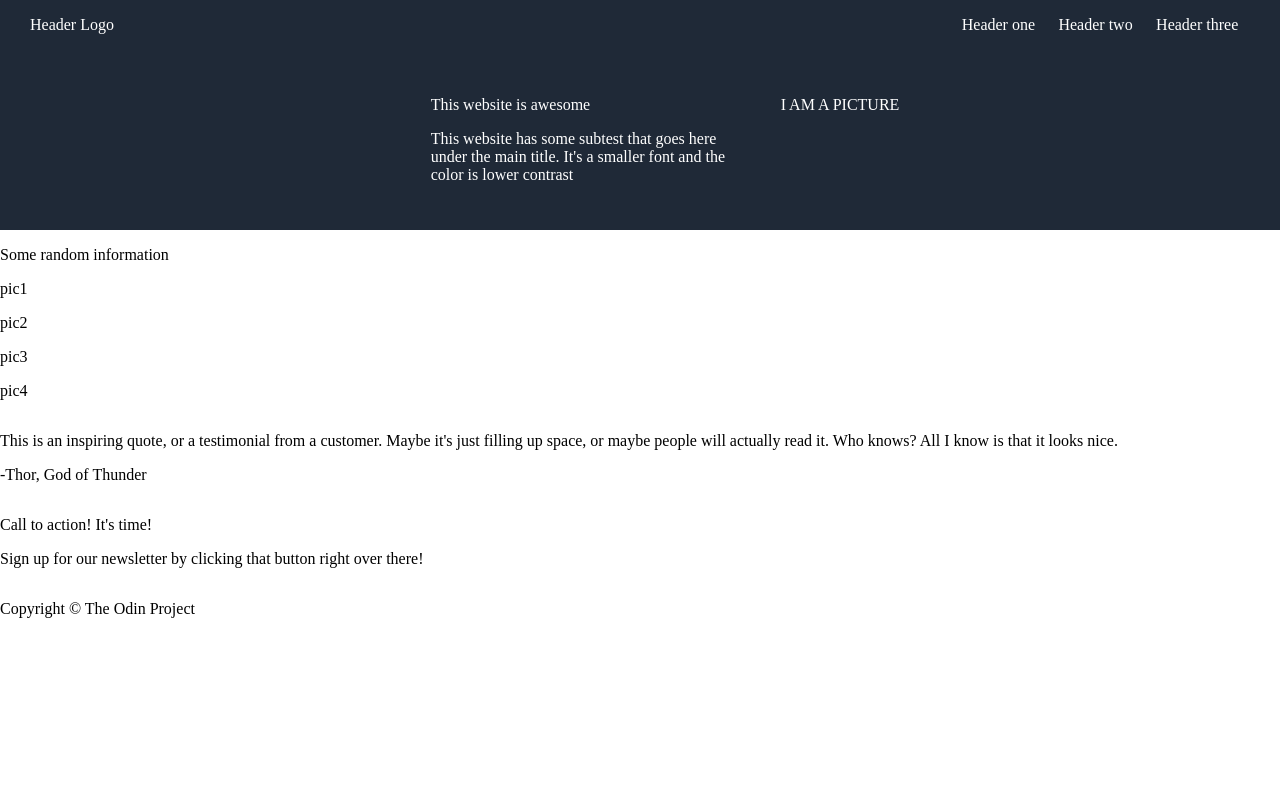
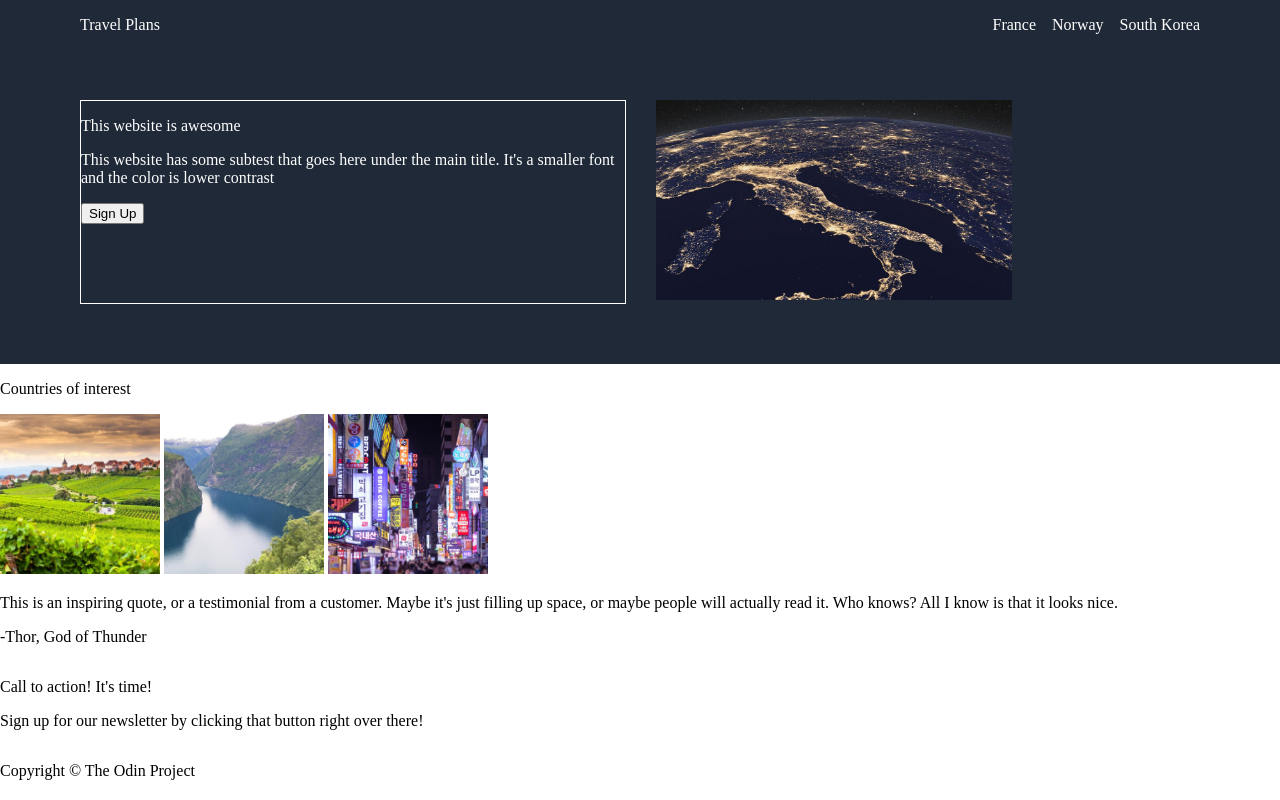
Before and after one commit to luke1thompson/landingPage, a plain HTML site: page landing.html in a window 1280 px wide. Drawn offline with Linux system fonts and the light colour scheme.

Commit message:
updates day 3

```diff
--- a/landing.css
+++ b/landing.css
@@ -16,28 +16,40 @@ a {
     justify-content: space-between;
     background-color: #1f2937;
     color: white;
+    margin-bottom: -10px
 }
+
+.hleft {
+    margin-left: 80px;
+}
+
+.hright {
+    display: flex;
+    justify-content: space-around;
+    gap: 16px;
+    margin-right: 80px;
+}
+
 
 .hook {
     background-color: #1f2937;
     color: white;
-    padding: 30px;
+    padding: 60px 80px;
     display: flex;
     flex: 1;
     justify-content: center;
+    gap: 30px;
 }
 
 .hooktext {
     width: 300px;
-    margin: 0 50px;
+    border: white;
+    border-style: solid;
+    border-width: 1px;
+    flex: 1;
+
 }
 
-.hleft {
-    margin-left: 30px;
+.hookpic {
+    flex: 1;
 }
-.hright {
-    display: flex;
-    justify-content: space-around;
-    min-width: 300px;
-    margin-right: 30px;
-}
--- a/landing.html
+++ b/landing.html
@@ -5,19 +5,19 @@
     <meta charset="UTF-8">
     <meta http-equiv="X-UA-Compatible" content="IE=edge">
     <meta name="viewport" content="width=device-width, initial-scale=1.0">
-    <title>Document</title>
+    <title>Travel Plans</title>
     <link rel="stylesheet" href="landing.css">
 </head>
 
 <body>
     <div class="header">
         <div class="hleft">
-            <p>Header Logo</p>
+            <p>Travel Plans</p>
         </div>
         <div class="hright">
-            <li><a href="#">Header one</a></li>
-            <li><a href="#">Header two</a></li>
-            <li><a href="#">Header three</a></li>
+            <li><a href="#">France</a></li>
+            <li><a href="#">Norway</a></li>
+            <li><a href="#">South Korea</a></li>
         </div>
     </div>
 
@@ -27,21 +27,25 @@
             <p>This website has some subtest that goes here under the main
                 title. It's a smaller font and the color is lower contrast
             </p>
+            <button>Sign Up</button>
         </div>
         <div class="hookpic">
-            <P>I AM A PICTURE</P>
+            <img src="./pics/nightmap.jpg" alt="satellite view of europe at
+            night" style="width:auto; height: 200px">
         </div>
     </div>
 
     <div class="information">
         <div class="infotitle">
-            <p>Some random information</p>
+            <p>Countries of interest</p>
         </div>
         <div class="infopics">
-            <p>pic1</p>
-            <p>pic2</p>
-            <p>pic3</p>
-            <p>pic4</p>
+            <img src="./pics/france1.jpg" alt="the french countryside"
+            style="width:160px; height:160px">
+            <img src="./pics/norway1.jpg" alt="the french countryside"
+            style="width:160px; height:160px">
+            <img src="./pics/skorea1.jpg" alt="the french countryside"
+            style="width:160px; height:160px">
         </div>
     </div>
 
```
Also changed, not shown: pics/france1.jpg (added), pics/nightmap.jpg (added), pics/norway1.jpg (added), pics/skorea1.jpg (added).
